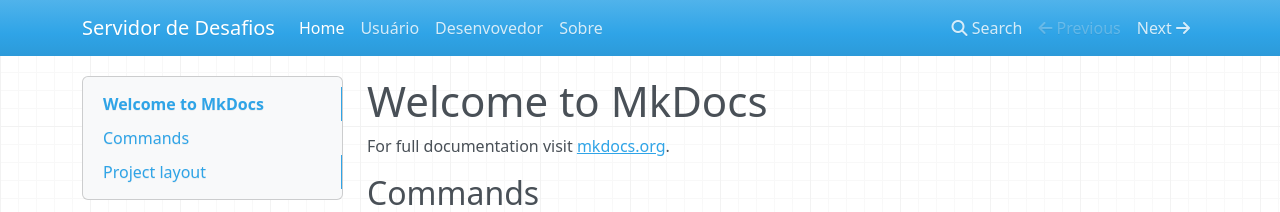
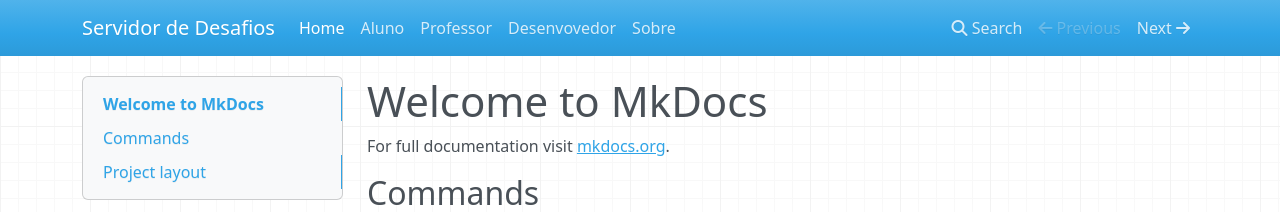
Before and after one commit to luizasilveira/softdes-desafios, an MkDocs documentation site: the page built from docs/index.md, in a window 1280 px wide. Shown: the top 212 px of the page. Built offline with MkDocs 1.6.1, drawn with Linux system fonts in a browser that asks for light colours; nearby versions of some CDN libraries; some of the changed lines change nothing that is shown.

Commit message:
Add professor

```diff
--- a/mkdocs.yml
+++ b/mkdocs.yml
@@ -2,6 +2,7 @@
 
 nav:
   - Home: index.md
-  - Usuário: user.md
+  - Aluno: student.md
+  - Professor: teacher.md
   - Desenvovedor: developer.md
   - Sobre: about.md
```
Also changed, not shown: docs/student.md (added), docs/teacher.md (added), docs/user.md (deleted).
